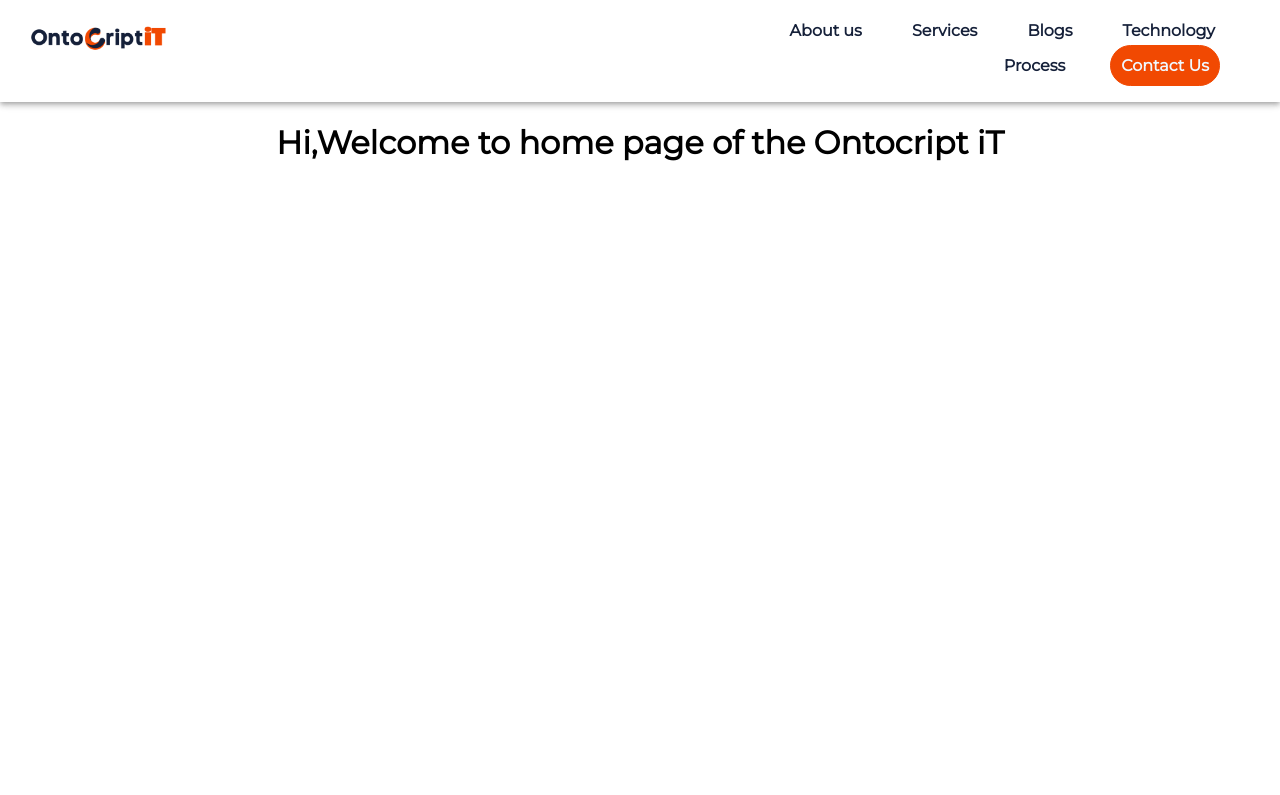
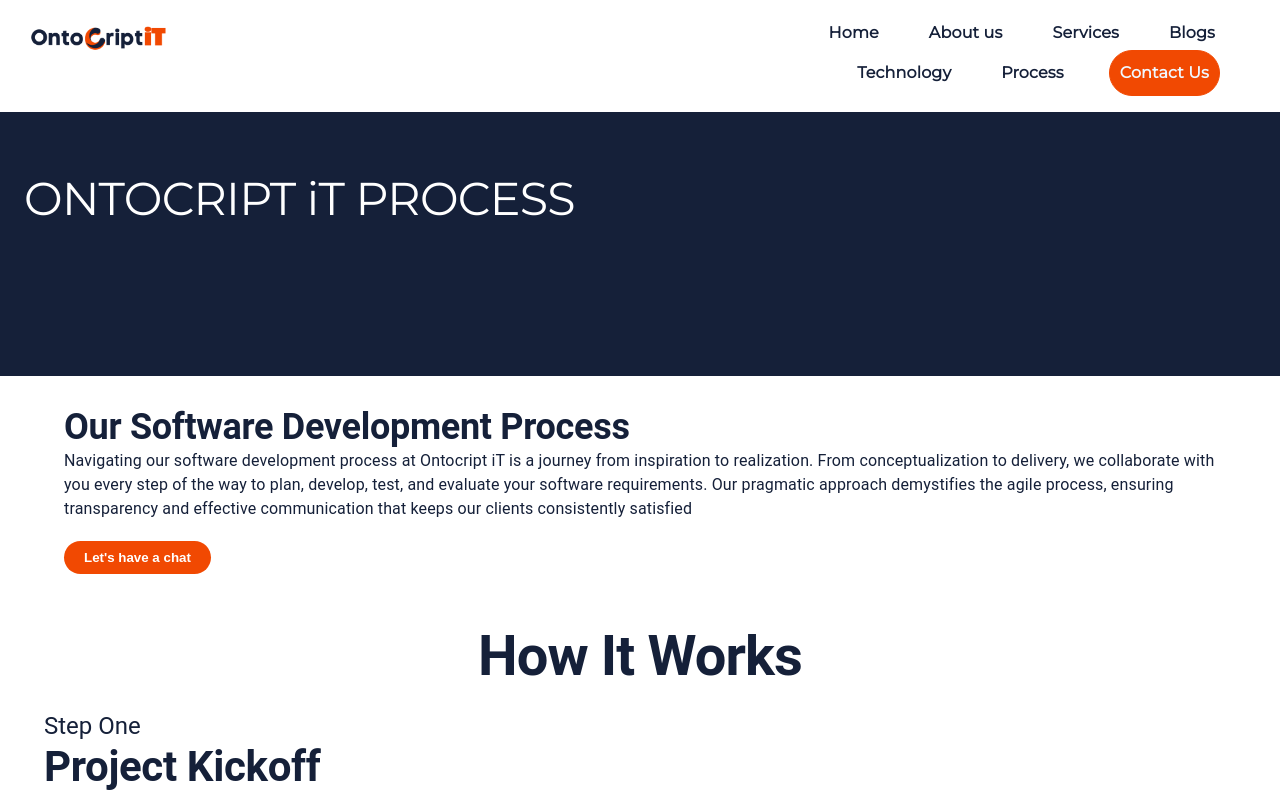
Before and after one commit to Ontocript-iT/ontocriptit, a React (Create React App) app: page /process in a window 1280 px wide. Shown: the top 795 px of the page. Built offline with nearby package versions, Linux system fonts and the light colour scheme.

Commit message:
Process part completed

```diff
--- a/package.json
+++ b/package.json
@@ -11,6 +11,7 @@
     "@testing-library/user-event": "^13.5.0",
     "react": "^18.2.0",
     "react-dom": "^18.2.0",
+    "react-router-dom": "^6.22.0",
     "react-scripts": "5.0.1",
     "web-vitals": "^2.1.4"
   },
--- a/src/App.js
+++ b/src/App.js
@@ -1,15 +1,24 @@
-import logo from "./logo.svg";
 import "./App.css";
-import Home from "./components/pages/home/Home";
+import Home from "./components/pages/home/home";
+import {
+  Route,
+  RouterProvider,
+  createBrowserRouter,
+  createRoutesFromElements,
+} from "react-router-dom";
 import Header from "./components/shared/header/Header";
+import Process from "./components/pages/process/Process";
 
+const router = createBrowserRouter(
+  createRoutesFromElements(
+    <Route path="/" element={<Header />}>
+      <Route index element={<Home />} />
+      <Route path="/process" element={<Process />} />
+    </Route>
+  )
+);
 function App() {
-  return (
-    <div className="App">
-      <Header />
-      <Home />
-    </div>
-  );
+  return <RouterProvider router={router} />;
 }
 
 export default App;
--- a/src/components/pages/home/home.js
+++ b/src/components/pages/home/home.js
@@ -1,3 +1,4 @@
+import Header from "../../shared/header/Header";
 import Process from "../process/Process";
 
 function Home() {
--- a/src/components/pages/process/Process.css
+++ b/src/components/pages/process/Process.css
@@ -40,7 +40,16 @@
 .processHeaderContainerClass {
   color: #fff;
   font-weight: 800;
-  height: 30vh;
+  height: 33vh;
   background-color: #152039;
   padding: 60px 0px;
 }
+
+.contactClass {
+  color: #ffffff;
+  font-weight: 100;
+  margin: 0px 20px;
+  border: 2px solid #f14902;
+  border-radius: 10px;
+  padding: 2px 6px;
+}
--- a/src/components/pages/process/Process.jsx
+++ b/src/components/pages/process/Process.jsx
@@ -3,6 +3,7 @@
 import "./Process.css";
 import { processData, productData, images } from "./data";
 import { CssBaseline, Container, Typography } from "@mui/material";
+import { Link } from "react-router-dom";
 
 export default function Process() {
   return (
@@ -116,7 +117,7 @@
         textAlign={"left"}
         fontFamily={"montserrat"}
       >
-        ONTOCRIPT i T PROCESS
+        ONTOCRIPT iT PROCESS
       </Typography>
     </Container>
   );
@@ -138,6 +139,10 @@
         you have questions about creating digital products or anything else,
         feel free to reach out – we'd love to hear from you!
       </Typography>
+      <div>
+        <Link className="contactClass">hello@ontocriptit.com</Link>
+        <Link className="contactClass">+(94) 70 575 3003</Link>
+      </div>
     </Container>
   );
 }
--- a/src/components/shared/header/Header.css
+++ b/src/components/shared/header/Header.css
@@ -1,12 +1,11 @@
-
-.contactUs{
-    border: 1px solid #F14902;
+.contactUs {
+  border: 1px solid #f14902;
   padding: 10px;
   border-radius: 50px;
-    background-color: #F14902;
+  background-color: #f14902;
   color: aliceblue;
 }
-.contactUs:hover{
+.contactUs:hover {
   color: #152039;
 }
 
@@ -15,7 +14,7 @@
   padding: 5px;
   text-decoration: none;
   color: #152039;
-    font-family: 'Montserrat', sans-serif;
+  font-family: "Montserrat", sans-serif;
   transition: transform 0.3s ease-in-out;
   font-size: 16px;
   font-weight: 600;
@@ -25,14 +24,14 @@
 /* Define the hover state of the navigation links */
 nav ul li a:hover {
   transform: scale(1.05);
-    color: #F14902;
+  color: #f14902;
 }
 
 nav ul li {
   display: inline-block;
   margin-right: 20px;
 }
-nav{
+nav {
   text-align: right;
   margin-right: 20px;
   display: flex;
@@ -49,8 +48,6 @@
   }
   .logo img {
     display: none;
-
-
   }
 }
 
@@ -62,8 +59,6 @@
   }
   .logo img {
     display: none;
-
-
   }
 }
 .logo {
@@ -73,8 +68,6 @@
 .logo img {
   max-width: 200px; /* Adjust the max-width as needed */
   height: auto;
-    margin-right:500px ;
+  margin-right: 500px;
   margin-top: 10px;
-
-
 }
--- a/src/components/shared/header/Header.js
+++ b/src/components/shared/header/Header.js
@@ -1,38 +1,53 @@
-import React from 'react'
-import {AppBar,Toolbar,Button} from '@mui/material';
-import './Header.css';
-import logo from './ontocript.png'; // Assuming NavigationBar.js is in the components directory
-
-
-
-
+import React from "react";
+import { AppBar, Toolbar, Button } from "@mui/material";
+import "./Header.css";
+import logo from "./ontocript.png"; // Assuming NavigationBar.js is in the components directory
+import { Outlet } from "react-router-dom";
 
 const styles = {
   appBar: {
-    backgroundColor: '#FFFFFF', // Change this to the desired color
+    backgroundColor: "#FFFFFF", // Change this to the desired color
   },
 };
 
 function Header() {
   return (
-
-    <AppBar position='stastic' style={styles.appBar}>
+    <AppBar position="stastic" style={styles.appBar}>
       <nav>
         <div className="logo">
           <img src={logo} alt="Logo" />
         </div>
         <ul>
-      <li><a href="#">About us</a></li>
-      <li><a href="#">Services</a></li>
-      <li><a href="#">Blogs</a></li>
-      <li><a href="#">Technology</a></li>
-      <li><a href="#">Process</a></li>
-      <li><a  className='contactUs' href="#">Contact Us</a></li>
+          <li>
+            <a href="/">Home</a>
+          </li>
+          <li>
+            <a href="#">About us</a>
+          </li>
+          <li>
+            <a href="#">Services</a>
+          </li>
+          <li>
+            <a href="#">Blogs</a>
+          </li>
+          <li>
+            <a href="#">Technology</a>
+          </li>
+          <li>
+            <a href="/process">Process</a>
+          </li>
+          <li>
+            <a className="contactUs" href="#">
+              Contact Us
+            </a>
+          </li>
         </ul>
       </nav>
+      <div>
+        <Outlet />
+      </div>
     </AppBar>
-
-  )
+  );
 }
 
-export default Header
+export default Header;
```
Also changed, not shown: src/index.js (+7 -6 lines), 1 other file (tests, documents, lock files or other folders). Lines whose indentation alone changed are shown as unchanged.
